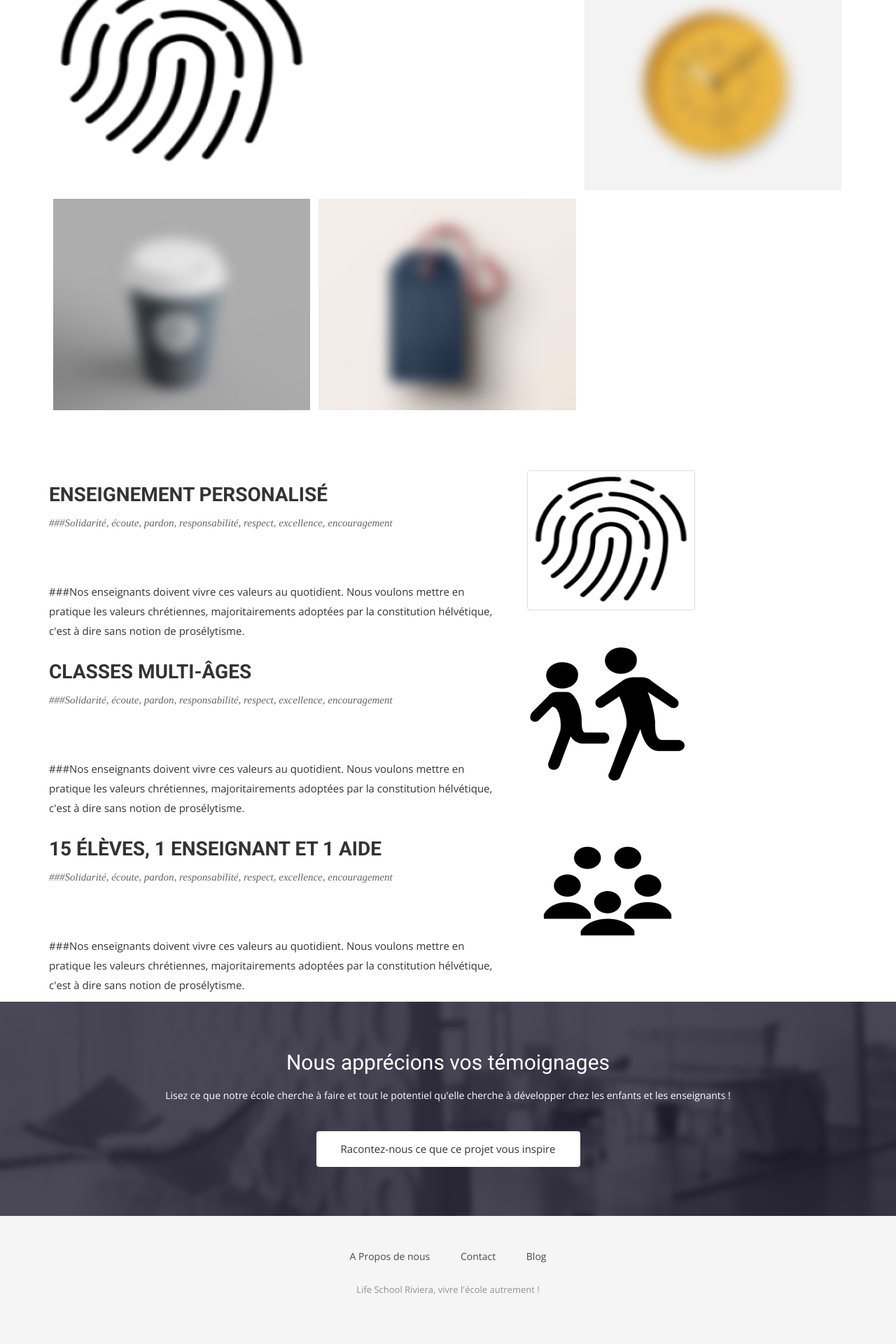
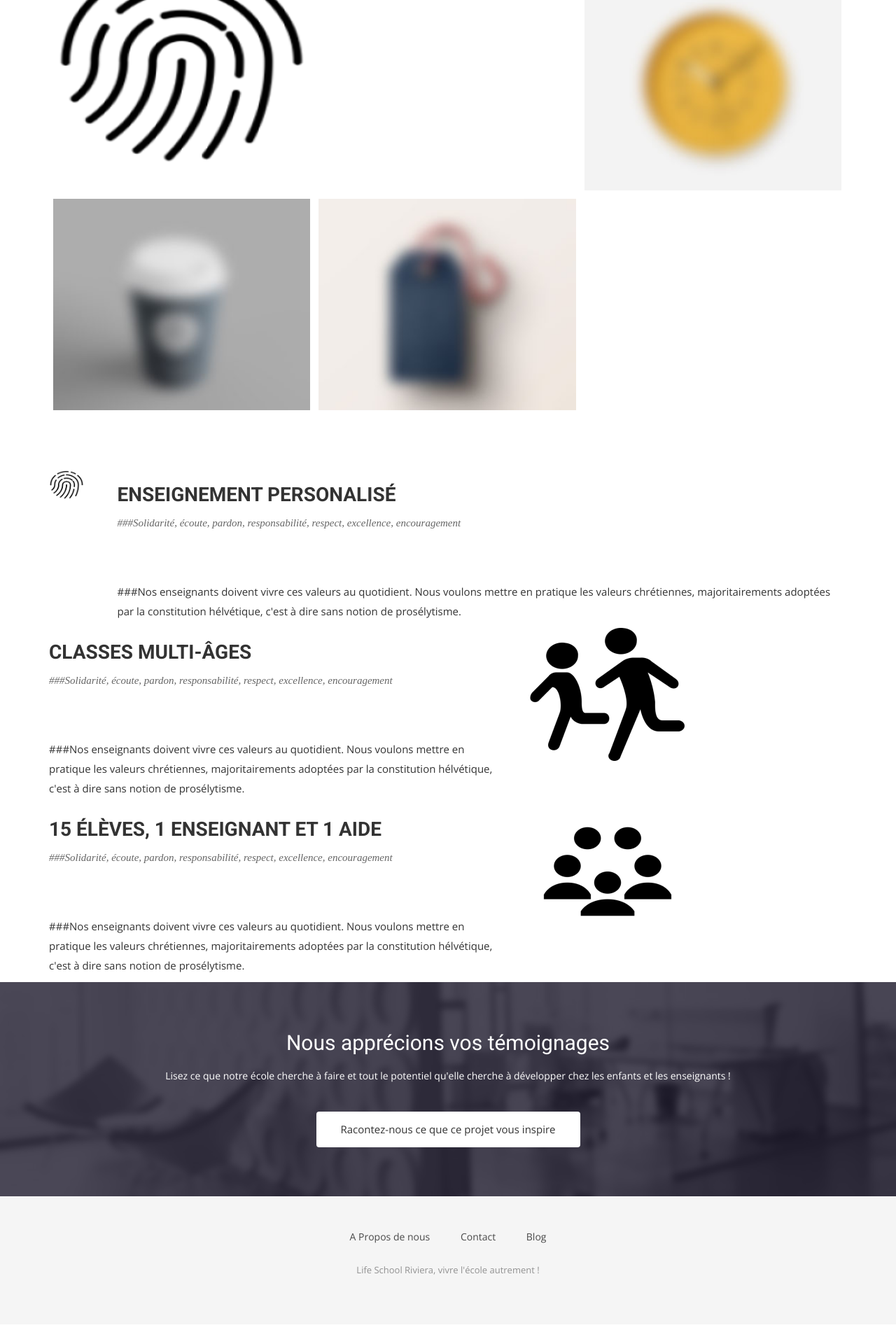
Before and after one commit to midjoule/lifeschool, a Jekyll site: the page built from intro.html, in a window 1280 px wide. Shown: the part 2383-4303 px from the top of the page at 70% size. Built offline with Jekyll 4.4.1, drawn with Linux system fonts in a browser that asks for light colours; nearby versions of some CDN libraries; some web fonts are replaced; after the commit the page ends 4275 px from its top, so only the background shows below that.

Commit message:
Update intro.html

```diff
--- a/intro.html
+++ b/intro.html
@@ -192,7 +192,12 @@ permalink: /intro/
 <section id="personalized teaching">
   <div class="container">
     <div class="row">
-      <div class="col-md-7 col-sm-12">
+      <div class="col-md-1 col-sm-12">
+        <div class="block">
+          <img src="/img/principles/finger print.png" alt="finger print" style="width:50px">
+        </div>
+      </div><!-- .col-md-1 close -->
+      <div class="col-md-11 col-sm-12">
         <div class="block">
           <div class="section-title">
             <h2>Enseignement Personalisé</h2>
@@ -201,12 +206,7 @@ permalink: /intro/
             <p>###Nos enseignants doivent vivre ces valeurs au quotidient. Nous voulons mettre en pratique les valeurs chrétiennes, majoritairements adoptées par la constitution hélvétique, c'est à dire sans notion de prosélytisme.
             </p>
         </div>
-      </div><!-- .col-md-7 close -->
-      <div class="col-md-5 col-sm-12">
-        <div class="block">
-          <img src="/img/principles/finger print.png" alt="finger print" class="img-thumbnail img-fluid">
-        </div>
-      </div><!-- .col-md-5 close -->
+      </div><!-- .col-md-11 close -->
     </div>
   </div>
 </section>
```
